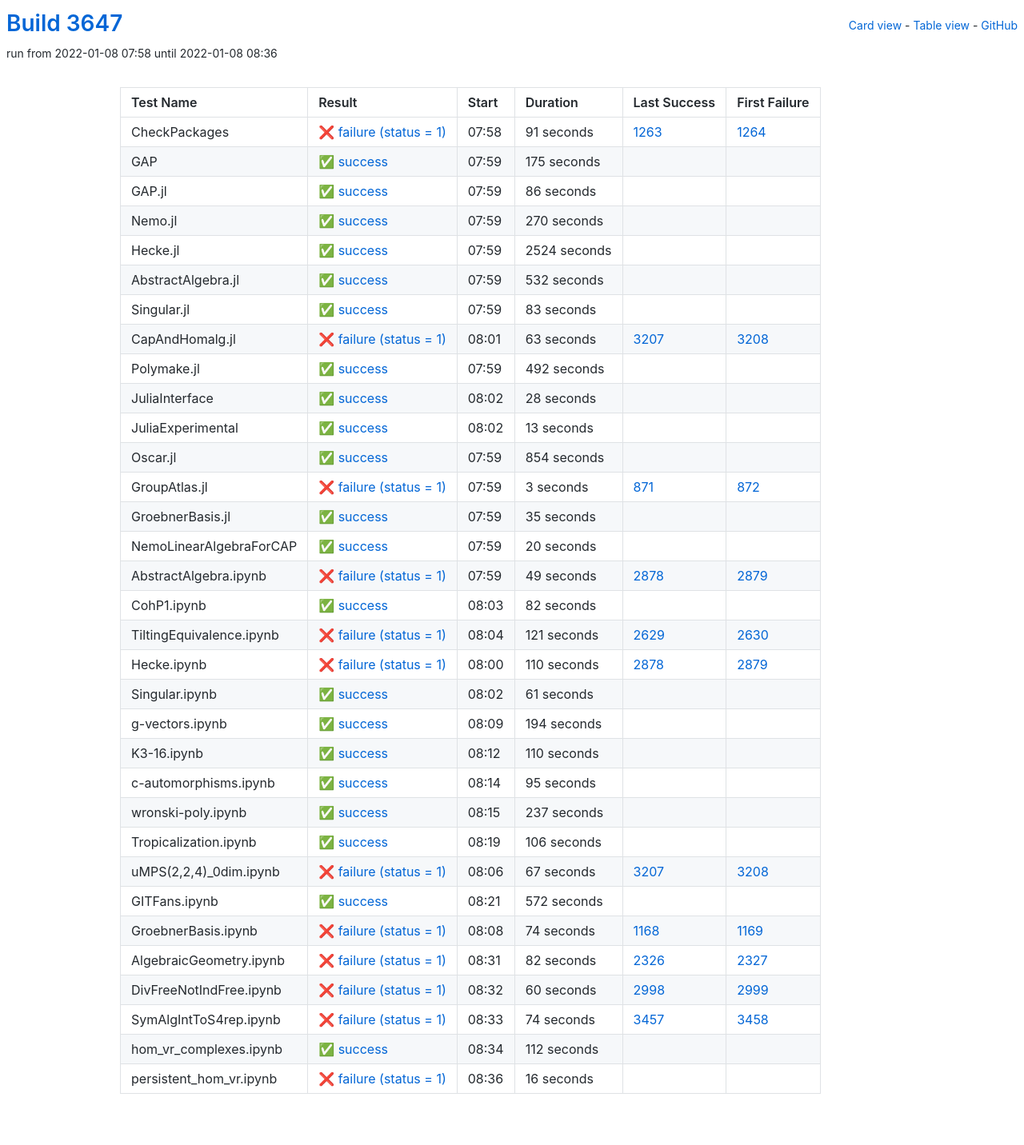
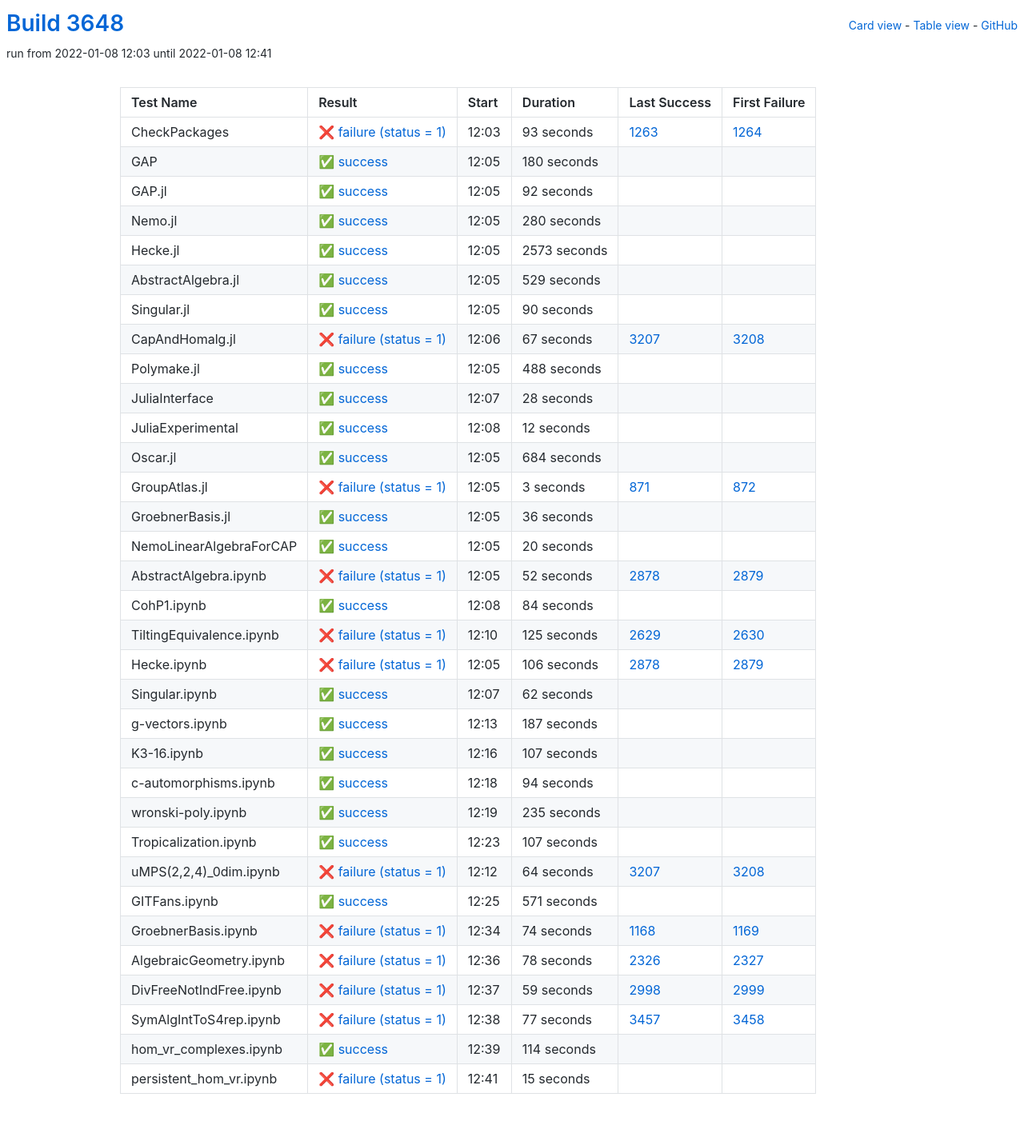
Before and after one commit to oscar-system/oscar-ci-status-stable, a Jekyll site: the page built from table.html, in a window 1280 px wide. Shown: the whole page at 80% size. Built offline with Jekyll 4.4.1, drawn with Linux system fonts in a browser that asks for light colours.

Commit message:
Build #3648

```diff
--- a/_data/ci.yml
+++ b/_data/ci.yml
@@ -1,6 +1,6 @@
 ---
-build: 3647
-build_url: https://oscarci.mathematik.uni-kl.de/job/oscar-stable/3647/
+build: 3648
+build_url: https://oscarci.mathematik.uni-kl.de/job/oscar-stable/3648/
 job: oscar-stable
 organization: oscar-system
 repo: oscar-ci-status-stable
@@ -8,116 +8,116 @@ repourl: https://github.com/oscar-system/oscar-ci-status-stable
 tests:
 - name: CheckPackages
   id: checkpackages
-  log: https://oscarci.mathematik.uni-kl.de/job/oscar-stable/3647/artifact/logs/build-3647/CheckPackages.log
-  start: 2022-01-08 07:58
+  log: https://oscarci.mathematik.uni-kl.de/job/oscar-stable/3648/artifact/logs/build-3648/CheckPackages.log
+  start: 2022-01-08 12:03
   success: false
   exitcode: 1
   status: failure
-  duration: 91
+  duration: 93
   last_success: 1263
   last_success_url: https://oscarci.mathematik.uni-kl.de/job/oscar-stable/1263/
   first_failure: 1264
   first_failure_url: https://oscarci.mathematik.uni-kl.de/job/oscar-stable/1264/
 - name: GAP
   id: gap
-  log: https://oscarci.mathematik.uni-kl.de/job/oscar-stable/3647/artifact/logs/build-3647/GAP.log
-  start: 2022-01-08 07:59
+  log: https://oscarci.mathematik.uni-kl.de/job/oscar-stable/3648/artifact/logs/build-3648/GAP.log
+  start: 2022-01-08 12:05
   success: true
   exitcode: 0
   status: success
-  duration: 175
+  duration: 180
   last_success: false
   last_success_url:
   first_failure: false
   first_failure_url:
 - name: GAP.jl
   id: gap-jl
-  log: https://oscarci.mathematik.uni-kl.de/job/oscar-stable/3647/artifact/logs/build-3647/GAP.jl.log
-  start: 2022-01-08 07:59
+  log: https://oscarci.mathematik.uni-kl.de/job/oscar-stable/3648/artifact/logs/build-3648/GAP.jl.log
+  start: 2022-01-08 12:05
   success: true
   exitcode: 0
   status: success
-  duration: 86
+  duration: 92
   last_success: false
   last_success_url:
   first_failure: false
   first_failure_url:
 - name: Nemo.jl
   id: nemo-jl
-  log: https://oscarci.mathematik.uni-kl.de/job/oscar-stable/3647/artifact/logs/build-3647/Nemo.jl.log
-  start: 2022-01-08 07:59
+  log: https://oscarci.mathematik.uni-kl.de/job/oscar-stable/3648/artifact/logs/build-3648/Nemo.jl.log
+  start: 2022-01-08 12:05
   success: true
   exitcode: 0
   status: success
-  duration: 270
+  duration: 280
   last_success: false
   last_success_url:
   first_failure: false
   first_failure_url:
 - name: Hecke.jl
   id: hecke-jl
-  log: https://oscarci.mathematik.uni-kl.de/job/oscar-stable/3647/artifact/logs/build-3647/Hecke.jl.log
-  start: 2022-01-08 07:59
+  log: https://oscarci.mathematik.uni-kl.de/job/oscar-stable/3648/artifact/logs/build-3648/Hecke.jl.log
+  start: 2022-01-08 12:05
   success: true
   exitcode: 0
   status: success
-  duration: 2524
+  duration: 2573
   last_success: false
   last_success_url:
   first_failure: false
   first_failure_url:
 - name: AbstractAlgebra.jl
   id: abstractalgebra-jl
-  log: https://oscarci.mathematik.uni-kl.de/job/oscar-stable/3647/artifact/logs/build-3647/AbstractAlgebra.jl.log
-  start: 2022-01-08 07:59
+  log: https://oscarci.mathematik.uni-kl.de/job/oscar-stable/3648/artifact/logs/build-3648/AbstractAlgebra.jl.log
+  start: 2022-01-08 12:05
   success: true
   exitcode: 0
   status: success
-  duration: 532
+  duration: 529
   last_success: false
   last_success_url:
   first_failure: false
   first_failure_url:
 - name: Singular.jl
   id: singular-jl
-  log: https://oscarci.mathematik.uni-kl.de/job/oscar-stable/3647/artifact/logs/build-3647/Singular.jl.log
-  start: 2022-01-08 07:59
+  log: https://oscarci.mathematik.uni-kl.de/job/oscar-stable/3648/artifact/logs/build-3648/Singular.jl.log
+  start: 2022-01-08 12:05
   success: true
   exitcode: 0
   status: success
-  duration: 83
+  duration: 90
   last_success: false
   last_success_url:
   first_failure: false
   first_failure_url:
 - name: CapAndHomalg.jl
   id: capandhomalg-jl
-  log: https://oscarci.mathematik.uni-kl.de/job/oscar-stable/3647/artifact/logs/build-3647/CapAndHomalg.jl.log
-  start: 2022-01-08 08:01
+  log: https://oscarci.mathematik.uni-kl.de/job/oscar-stable/3648/artifact/logs/build-3648/CapAndHomalg.jl.log
+  start: 2022-01-08 12:06
   success: false
   exitcode: 1
   status: failure
-  duration: 63
+  duration: 67
   last_success: 3207
   last_success_url: https://oscarci.mathematik.uni-kl.de/job/oscar-stable/3207/
   first_failure: 3208
   first_failure_url: https://oscarci.mathematik.uni-kl.de/job/oscar-stable/3208/
 - name: Polymake.jl
   id: polymake-jl
-  log: https://oscarci.mathematik.uni-kl.de/job/oscar-stable/3647/artifact/logs/build-3647/Polymake.jl.log
-  start: 2022-01-08 07:59
+  log: https://oscarci.mathematik.uni-kl.de/job/oscar-stable/3648/artifact/logs/build-3648/Polymake.jl.log
+  start: 2022-01-08 12:05
   success: true
   exitcode: 0
   status: success
-  duration: 492
+  duration: 488
   last_success: false
   last_success_url:
   first_failure: false
   first_failure_url:
 - name: JuliaInterface
   id: juliainterface
-  log: https://oscarci.mathematik.uni-kl.de/job/oscar-stable/3647/artifact/logs/build-3647/JuliaInterface.log
-  start: 2022-01-08 08:02
+  log: https://oscarci.mathematik.uni-kl.de/job/oscar-stable/3648/artifact/logs/build-3648/JuliaInterface.log
+  start: 2022-01-08 12:07
   success: true
   exitcode: 0
   status: success
@@ -128,32 +128,32 @@ tests:
   first_failure_url:
 - name: JuliaExperimental
   id: juliaexperimental
-  log: https://oscarci.mathematik.uni-kl.de/job/oscar-stable/3647/artifact/logs/build-3647/JuliaExperimental.log
-  start: 2022-01-08 08:02
+  log: https://oscarci.mathematik.uni-kl.de/job/oscar-stable/3648/artifact/logs/build-3648/JuliaExperimental.log
+  start: 2022-01-08 12:08
   success: true
   exitcode: 0
   status: success
-  duration: 13
+  duration: 12
   last_success: false
   last_success_url:
   first_failure: false
   first_failure_url:
 - name: Oscar.jl
   id: oscar-jl
-  log: https://oscarci.mathematik.uni-kl.de/job/oscar-stable/3647/artifact/logs/build-3647/Oscar.jl.log
-  start: 2022-01-08 07:59
+  log: https://oscarci.mathematik.uni-kl.de/job/oscar-stable/3648/artifact/logs/build-3648/Oscar.jl.log
+  start: 2022-01-08 12:05
   success: true
   exitcode: 0
   status: success
-  duration: 854
+  duration: 684
   last_success: false
   last_success_url:
   first_failure: false
   first_failure_url:
 - name: GroupAtlas.jl
   id: groupatlas-jl
-  log: https://oscarci.mathematik.uni-kl.de/job/oscar-stable/3647/artifact/logs/build-3647/GroupAtlas.jl.log
-  start: 2022-01-08 07:59
+  log: https://oscarci.mathematik.uni-kl.de/job/oscar-stable/3648/artifact/logs/build-3648/GroupAtlas.jl.log
+  start: 2022-01-08 12:05
   success: false
   exitcode: 1
   status: failure
@@ -164,20 +164,20 @@ tests:
   first_failure_url: https://oscarci.mathematik.uni-kl.de/job/oscar-stable/872/
 - name: GroebnerBasis.jl
   id: groebnerbasis-jl
-  log: https://oscarci.mathematik.uni-kl.de/job/oscar-stable/3647/artifact/logs/build-3647/GroebnerBasis.jl.log
-  start: 2022-01-08 07:59
+  log: https://oscarci.mathematik.uni-kl.de/job/oscar-stable/3648/artifact/logs/build-3648/GroebnerBasis.jl.log
+  start: 2022-01-08 12:05
   success: true
   exitcode: 0
   status: success
-  duration: 35
+  duration: 36
   last_success: false
   last_success_url:
   first_failure: false
   first_failure_url:
 - name: NemoLinearAlgebraForCAP
   id: nemolinearalgebraforcap
-  log: https://oscarci.mathematik.uni-kl.de/job/oscar-stable/3647/artifact/logs/build-3647/NemoLinearAlgebraForCAP.log
-  start: 2022-01-08 07:59
+  log: https://oscarci.mathematik.uni-kl.de/job/oscar-stable/3648/artifact/logs/build-3648/NemoLinearAlgebraForCAP.log
+  start: 2022-01-08 12:05
   success: true
   exitcode: 0
   status: success
@@ -188,152 +188,152 @@ tests:
   first_failure_url:
 - name: AbstractAlgebra.ipynb
   id: abstractalgebra-ipynb
-  log: https://oscarci.mathematik.uni-kl.de/job/oscar-stable/3647/artifact/logs/build-3647/AbstractAlgebra.ipynb.log
-  start: 2022-01-08 07:59
+  log: https://oscarci.mathematik.uni-kl.de/job/oscar-stable/3648/artifact/logs/build-3648/AbstractAlgebra.ipynb.log
+  start: 2022-01-08 12:05
   success: false
   exitcode: 1
   status: failure
-  duration: 49
+  duration: 52
   last_success: 2878
   last_success_url: https://oscarci.mathematik.uni-kl.de/job/oscar-stable/2878/
   first_failure: 2879
   first_failure_url: https://oscarci.mathematik.uni-kl.de/job/oscar-stable/2879/
 - name: CohP1.ipynb
   id: cohp1-ipynb
-  log: https://oscarci.mathematik.uni-kl.de/job/oscar-stable/3647/artifact/logs/build-3647/CohP1.ipynb.log
-  start: 2022-01-08 08:03
+  log: https://oscarci.mathematik.uni-kl.de/job/oscar-stable/3648/artifact/logs/build-3648/CohP1.ipynb.log
+  start: 2022-01-08 12:08
   success: true
   exitcode: 0
   status: success
-  duration: 82
+  duration: 84
   last_success: false
   last_success_url:
   first_failure: false
   first_failure_url:
 - name: TiltingEquivalence.ipynb
   id: tiltingequivalence-ipynb
-  log: https://oscarci.mathematik.uni-kl.de/job/oscar-stable/3647/artifact/logs/build-3647/TiltingEquivalence.ipynb.log
-  start: 2022-01-08 08:04
+  log: https://oscarci.mathematik.uni-kl.de/job/oscar-stable/3648/artifact/logs/build-3648/TiltingEquivalence.ipynb.log
+  start: 2022-01-08 12:10
   success: false
   exitcode: 1
   status: failure
-  duration: 121
+  duration: 125
   last_success: 2629
   last_success_url: https://oscarci.mathematik.uni-kl.de/job/oscar-stable/2629/
   first_failure: 2630
   first_failure_url: https://oscarci.mathematik.uni-kl.de/job/oscar-stable/2630/
 - name: Hecke.ipynb
   id: hecke-ipynb
-  log: https://oscarci.mathematik.uni-kl.de/job/oscar-stable/3647/artifact/logs/build-3647/Hecke.ipynb.log
-  start: 2022-01-08 08:00
+  log: https://oscarci.mathematik.uni-kl.de/job/oscar-stable/3648/artifact/logs/build-3648/Hecke.ipynb.log
+  start: 2022-01-08 12:05
   success: false
   exitcode: 1
   status: failure
-  duration: 110
+  duration: 106
   last_success: 2878
   last_success_url: https://oscarci.mathematik.uni-kl.de/job/oscar-stable/2878/
   first_failure: 2879
   first_failure_url: https://oscarci.mathematik.uni-kl.de/job/oscar-stable/2879/
 - name: Singular.ipynb
   id: singular-ipynb
-  log: https://oscarci.mathematik.uni-kl.de/job/oscar-stable/3647/artifact/logs/build-3647/Singular.ipynb.log
-  start: 2022-01-08 08:02
+  log: https://oscarci.mathematik.uni-kl.de/job/oscar-stable/3648/artifact/logs/build-3648/Singular.ipynb.log
+  start: 2022-01-08 12:07
   success: true
   exitcode: 0
   status: success
-  duration: 61
+  duration: 62
   last_success: false
   last_success_url:
   first_failure: false
   first_failure_url:
 - name: g-vectors.ipynb
   id: g-vectors-ipynb
-  log: https://oscarci.mathematik.uni-kl.de/job/oscar-stable/3647/artifact/logs/build-3647/g-vectors.ipynb.log
-  start: 2022-01-08 08:09
+  log: https://oscarci.mathematik.uni-kl.de/job/oscar-stable/3648/artifact/logs/build-3648/g-vectors.ipynb.log
+  start: 2022-01-08 12:13
   success: true
   exitcode: 0
   status: success
-  duration: 194
+  duration: 187
   last_success: false
   last_success_url:
   first_failure: false
   first_failure_url:
 - name: K3-16.ipynb
   id: k3-16-ipynb
-  log: https://oscarci.mathematik.uni-kl.de/job/oscar-stable/3647/artifact/logs/build-3647/K3-16.ipynb.log
-  start: 2022-01-08 08:12
+  log: https://oscarci.mathematik.uni-kl.de/job/oscar-stable/3648/artifact/logs/build-3648/K3-16.ipynb.log
+  start: 2022-01-08 12:16
   success: true
   exitcode: 0
   status: success
-  duration: 110
+  duration: 107
   last_success: false
   last_success_url:
   first_failure: false
   first_failure_url:
 - name: c-automorphisms.ipynb
   id: c-automorphisms-ipynb
-  log: https://oscarci.mathematik.uni-kl.de/job/oscar-stable/3647/artifact/logs/build-3647/c-automorphisms.ipynb.log
-  start: 2022-01-08 08:14
+  log: https://oscarci.mathematik.uni-kl.de/job/oscar-stable/3648/artifact/logs/build-3648/c-automorphisms.ipynb.log
+  start: 2022-01-08 12:18
   success: true
   exitcode: 0
   status: success
-  duration: 95
+  duration: 94
   last_success: false
   last_success_url:
   first_failure: false
   first_failure_url:
 - name: wronski-poly.ipynb
   id: wronski-poly-ipynb
-  log: https://oscarci.mathematik.uni-kl.de/job/oscar-stable/3647/artifact/logs/build-3647/wronski-poly.ipynb.log
-  start: 2022-01-08 08:15
+  log: https://oscarci.mathematik.uni-kl.de/job/oscar-stable/3648/artifact/logs/build-3648/wronski-poly.ipynb.log
+  start: 2022-01-08 12:19
   success: true
   exitcode: 0
   status: success
-  duration: 237
+  duration: 235
   last_success: false
   last_success_url:
   first_failure: false
   first_failure_url:
 - name: Tropicalization.ipynb
   id: tropicalization-ipynb
-  log: https://oscarci.mathematik.uni-kl.de/job/oscar-stable/3647/artifact/logs/build-3647/Tropicalization.ipynb.log
-  start: 2022-01-08 08:19
+  log: https://oscarci.mathematik.uni-kl.de/job/oscar-stable/3648/artifact/logs/build-3648/Tropicalization.ipynb.log
+  start: 2022-01-08 12:23
   success: true
   exitcode: 0
   status: success
-  duration: 106
+  duration: 107
   last_success: false
   last_success_url:
   first_failure: false
   first_failure_url:
 - name: uMPS(2,2,4)_0dim.ipynb
   id: umps-2-2-4-0dim-ipynb
-  log: https://oscarci.mathematik.uni-kl.de/job/oscar-stable/3647/artifact/logs/build-3647/uMPS-2-2-4-_0dim.ipynb.log
-  start: 2022-01-08 08:06
+  log: https://oscarci.mathematik.uni-kl.de/job/oscar-stable/3648/artifact/logs/build-3648/uMPS-2-2-4-_0dim.ipynb.log
+  start: 2022-01-08 12:12
   success: false
   exitcode: 1
   status: failure
-  duration: 67
+  duration: 64
   last_success: 3207
   last_success_url: https://oscarci.mathematik.uni-kl.de/job/oscar-stable/3207/
   first_failure: 3208
   first_failure_url: https://oscarci.mathematik.uni-kl.de/job/oscar-stable/3208/
 - name: GITFans.ipynb
   id: gitfans-ipynb
-  log: https://oscarci.mathematik.uni-kl.de/job/oscar-stable/3647/artifact/logs/build-3647/GITFans.ipynb.log
-  start: 2022-01-08 08:21
+  log: https://oscarci.mathematik.uni-kl.de/job/oscar-stable/3648/artifact/logs/build-3648/GITFans.ipynb.log
+  start: 2022-01-08 12:25
   success: true
   exitcode: 0
   status: success
-  duration: 572
+  duration: 571
   last_success: false
   last_success_url:
   first_failure: false
   first_failure_url:
 - name: GroebnerBasis.ipynb
   id: groebnerbasis-ipynb
-  log: https://oscarci.mathematik.uni-kl.de/job/oscar-stable/3647/artifact/logs/build-3647/GroebnerBasis.ipynb.log
-  start: 2022-01-08 08:08
+  log: https://oscarci.mathematik.uni-kl.de/job/oscar-stable/3648/artifact/logs/build-3648/GroebnerBasis.ipynb.log
+  start: 2022-01-08 12:34
   success: false
   exitcode: 1
   status: failure
@@ -344,60 +344,60 @@ tests:
   first_failure_url: https://oscarci.mathematik.uni-kl.de/job/oscar-stable/1169/
 - name: AlgebraicGeometry.ipynb
   id: algebraicgeometry-ipynb
-  log: https://oscarci.mathematik.uni-kl.de/job/oscar-stable/3647/artifact/logs/build-3647/AlgebraicGeometry.ipynb.log
-  start: 2022-01-08 08:31
+  log: https://oscarci.mathematik.uni-kl.de/job/oscar-stable/3648/artifact/logs/build-3648/AlgebraicGeometry.ipynb.log
+  start: 2022-01-08 12:36
   success: false
   exitcode: 1
   status: failure
-  duration: 82
+  duration: 78
   last_success: 2326
   last_success_url: https://oscarci.mathematik.uni-kl.de/job/oscar-stable/2326/
   first_failure: 2327
   first_failure_url: https://oscarci.mathematik.uni-kl.de/job/oscar-stable/2327/
 - name: DivFreeNotIndFree.ipynb
   id: divfreenotindfree-ipynb
-  log: https://oscarci.mathematik.uni-kl.de/job/oscar-stable/3647/artifact/logs/build-3647/DivFreeNotIndFree.ipynb.log
-  start: 2022-01-08 08:32
+  log: https://oscarci.mathematik.uni-kl.de/job/oscar-stable/3648/artifact/logs/build-3648/DivFreeNotIndFree.ipynb.log
+  start: 2022-01-08 12:37
   success: false
   exitcode: 1
   status: failure
-  duration: 60
+  duration: 59
   last_success: 2998
   last_success_url: https://oscarci.mathematik.uni-kl.de/job/oscar-stable/2998/
   first_failure: 2999
   first_failure_url: https://oscarci.mathematik.uni-kl.de/job/oscar-stable/2999/
 - name: SymAlgIntToS4rep.ipynb
   id: symalginttos4rep-ipynb
-  log: https://oscarci.mathematik.uni-kl.de/job/oscar-stable/3647/artifact/logs/build-3647/SymAlgIntToS4rep.ipynb.log
-  start: 2022-01-08 08:33
+  log: https://oscarci.mathematik.uni-kl.de/job/oscar-stable/3648/artifact/logs/build-3648/SymAlgIntToS4rep.ipynb.log
+  start: 2022-01-08 12:38
   success: false
   exitcode: 1
   status: failure
-  duration: 74
+  duration: 77
   last_success: 3457
   last_success_url: https://oscarci.mathematik.uni-kl.de/job/oscar-stable/3457/
   first_failure: 3458
   first_failure_url: https://oscarci.mathematik.uni-kl.de/job/oscar-stable/3458/
 - name: hom_vr_complexes.ipynb
   id: hom-vr-complexes-ipynb
-  log: https://oscarci.mathematik.uni-kl.de/job/oscar-stable/3647/artifact/logs/build-3647/hom_vr_complexes.ipynb.log
-  start: 2022-01-08 08:34
+  log: https://oscarci.mathematik.uni-kl.de/job/oscar-stable/3648/artifact/logs/build-3648/hom_vr_complexes.ipynb.log
+  start: 2022-01-08 12:39
   success: true
   exitcode: 0
   status: success
-  duration: 112
+  duration: 114
   last_success: false
   last_success_url:
   first_failure: false
   first_failure_url:
 - name: persistent_hom_vr.ipynb
   id: persistent-hom-vr-ipynb
-  log: https://oscarci.mathematik.uni-kl.de/job/oscar-stable/3647/artifact/logs/build-3647/persistent_hom_vr.ipynb.log
-  start: 2022-01-08 08:36
+  log: https://oscarci.mathematik.uni-kl.de/job/oscar-stable/3648/artifact/logs/build-3648/persistent_hom_vr.ipynb.log
+  start: 2022-01-08 12:41
   success: false
   exitcode: 1
   status: failure
-  duration: 16
+  duration: 15
   last_success: false
   last_success_url:
   first_failure: false
```
Also changed, not shown: README.md.
